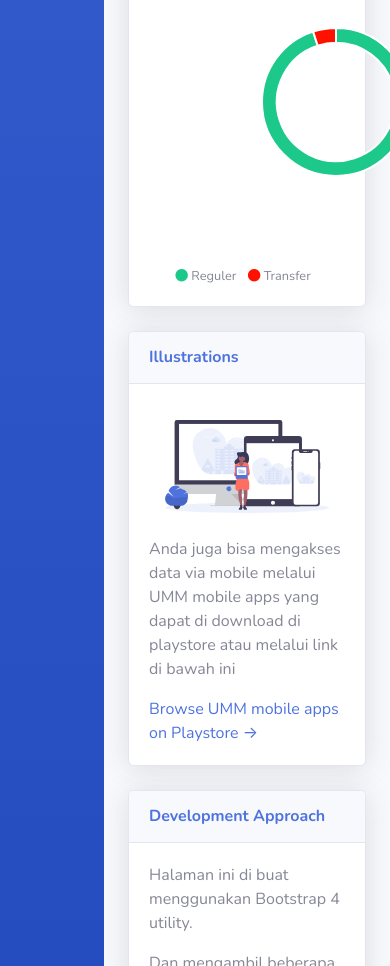
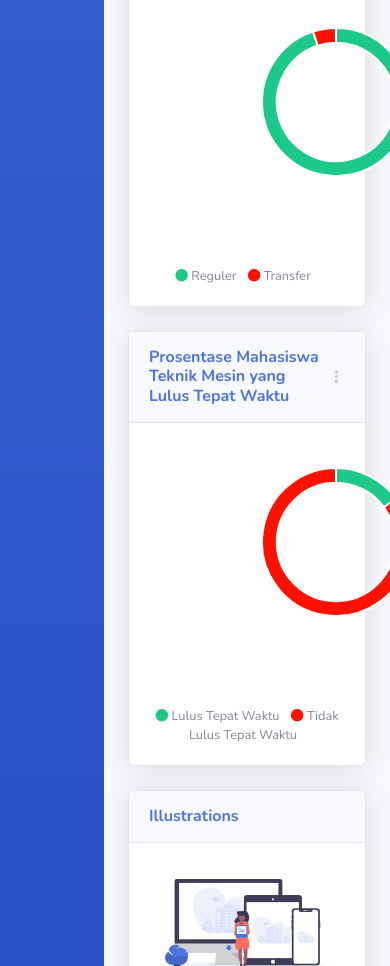
Before and after one commit to MuhammadAinurR/student-dashboard, a website with bundled scripts: page j_mesin.html in a window 390 px wide. Shown: the part 2359-3325 px from the top of the page. Built offline with nearby package versions, Linux system fonts and the light colour scheme.

Commit message:
adding some chart

```diff
--- a/j_mesin.html
+++ b/j_mesin.html
@@ -528,6 +528,37 @@
                     </div>
                   </div>
                 </div>
+
+                <!-- Piechart ketiga -->
+                <div class="card shadow mb-4">
+                  <!-- Card Header - Dropdown -->
+                  <div class="card-header py-3 d-flex flex-row align-items-center justify-content-between">
+                    <h6 class="m-0 font-weight-bold text-primary">Prosentase Mahasiswa Teknik Mesin yang Lulus Tepat Waktu</h6>
+                    <div class="dropdown no-arrow">
+                      <a class="dropdown-toggle" href="#" role="button" id="dropdownMenuLink" data-toggle="dropdown" aria-haspopup="true" aria-expanded="false">
+                        <i class="fas fa-ellipsis-v fa-sm fa-fw text-gray-400"></i>
+                      </a>
+                      <div class="dropdown-menu dropdown-menu-right shadow animated--fade-in" aria-labelledby="dropdownMenuLink">
+                        <div class="dropdown-header">Dropdown Header:</div>
+                        <a class="dropdown-item" href="#">Buka di tab baru</a>
+                        <a class="dropdown-item" href="#">Download grafik</a>
+                        <div class="dropdown-divider"></div>
+                        <a class="dropdown-item text-danger" href="#">Report</a>
+                      </div>
+                    </div>
+                  </div>
+
+                  <!-- Card Body -->
+                  <div class="card-body">
+                    <div class="chart-pie pt-4 pb-2">
+                      <canvas id="myPieChart5"></canvas>
+                    </div>
+                    <div class="mt-4 text-center small">
+                      <span class="mr-2"> <i class="fas fa-circle" style="color: #1cc88a"></i> Lulus Tepat Waktu </span>
+                      <span class="mr-2"> <i class="fas fa-circle" style="color: #ff1100"></i> Tidak Lulus Tepat Waktu </span>
+                    </div>
+                  </div>
+                </div>
                 <!-- Illustrations -->
                 <div class="card shadow mb-4">
                   <div class="card-header py-3">
@@ -619,5 +650,6 @@
     <script src="js/demo/chart-pie-demo.js"></script>
     <script src="js/demo/chart-pie-demo3.js"></script>
     <script src="js/demo/chart-pie-demo4.js"></script>
+    <script src="js/demo/chart-pie-demo5.js"></script>
   </body>
 </html>
--- /dev/null
+++ b/js/demo/chart-pie-demo5.js
@@ -0,0 +1,37 @@
+// Set new default font family and font color to mimic Bootstrap's default styling
+(Chart.defaults.global.defaultFontFamily = 'Nunito'), '-apple-system,system-ui,BlinkMacSystemFont,"Segoe UI",Roboto,"Helvetica Neue",Arial,sans-serif';
+Chart.defaults.global.defaultFontColor = '#858796';
+
+// Pie Chart Example
+var ctx = document.getElementById('myPieChart5');
+var myPieChart = new Chart(ctx, {
+  type: 'doughnut',
+  data: {
+    labels: ['Lulus Tepat Waktu', 'Tidak Lulus Tepat Waktu'],
+    datasets: [
+      {
+        data: [15, 85],
+        backgroundColor: ['#1cc88a', '#ff1100'],
+        hoverBackgroundColor: ['#108259', '#960a00'],
+        hoverBorderColor: 'rgba(234, 236, 1)',
+      },
+    ],
+  },
+  options: {
+    maintainAspectRatio: false,
+    tooltips: {
+      backgroundColor: 'rgb(255,255,255)',
+      bodyFontColor: '#858796',
+      borderColor: '#dddfeb',
+      borderWidth: 1,
+      xPadding: 15,
+      yPadding: 15,
+      displayColors: false,
+      caretPadding: 10,
+    },
+    legend: {
+      display: false,
+    },
+    cutoutPercentage: 80,
+  },
+});
```
